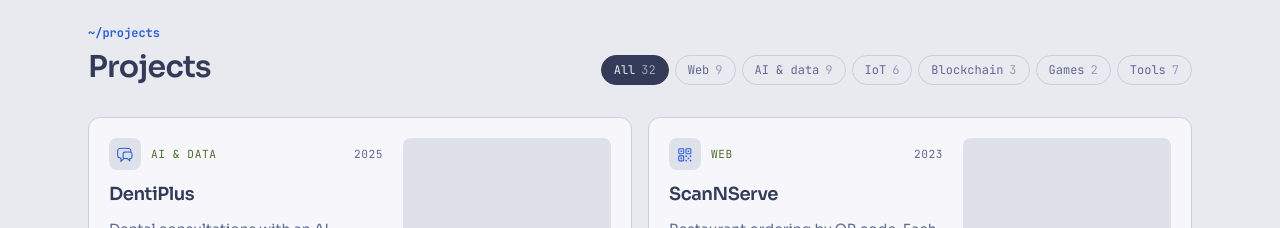
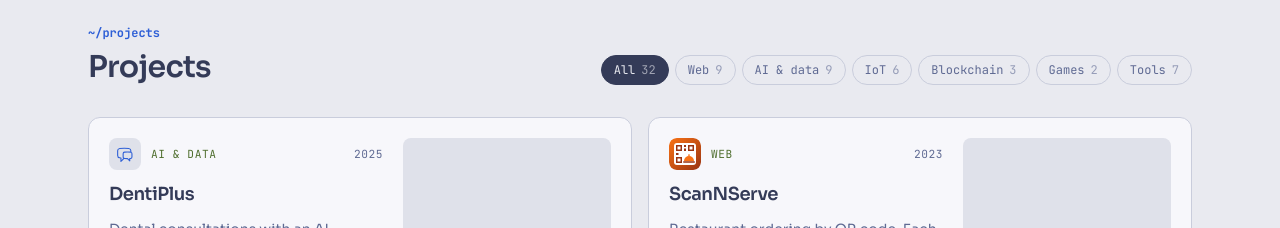
Before and after one commit to Ghorbel37/Ghorbel37.github.io, a React (Vite) app: page / in a window 1280 px wide. Shown: the part 3920-4148 px from the top of the page. Built offline with nearby package versions, Linux system fonts and the light colour scheme.

Commit message:
Use the ScanNServe icon on its card

```diff
--- a/src/data/projects.ts
+++ b/src/data/projects.ts
@@ -4,7 +4,6 @@ import {
   CpuChipIcon,
   GiftIcon,
   LinkIcon,
-  QrCodeIcon,
   ShoppingBagIcon,
   SpeakerWaveIcon,
   ViewfinderCircleIcon,
@@ -80,7 +79,7 @@ const allProjects: ProjectEntry[] = [
   },
   {
     name: "ScanNServe",
-    icon: QrCodeIcon,
+    icon: "ScanNServe.svg",
     repo: "ScanNServe",
     category: "web",
     tags: ["web"],
```
Also changed, not shown: public/icons/ScanNServe.svg (added).
